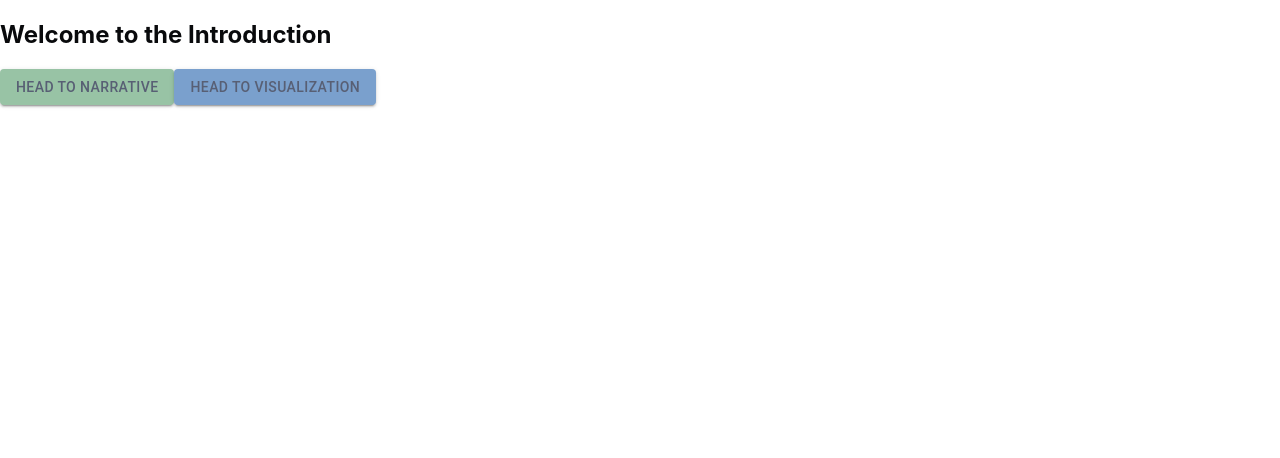
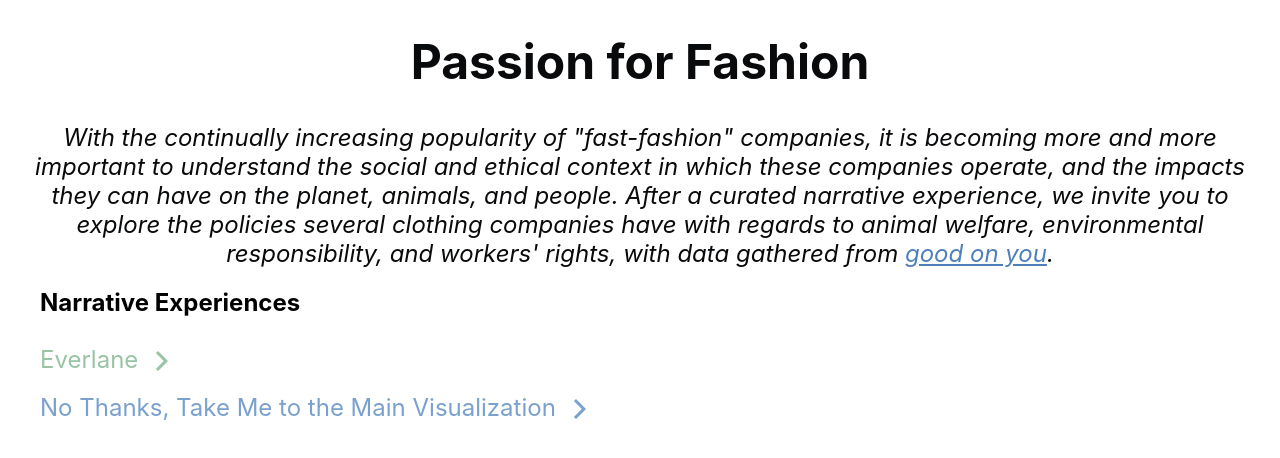
Before and after one commit to 6859-sp21/final-project-passion-for-fashion, a React (Create React App) app: page / in a window 1280 px wide. Shown: the top 458 px of the page. Built offline with nearby package versions, Linux system fonts and the light colour scheme.

Commit message:
Updated Introduction

```diff
--- a/src/Introduction/Intro.js
+++ b/src/Introduction/Intro.js
@@ -1,8 +1,15 @@
 import React, {Component} from 'react';
+
+import ArrowForwardIosIcon from '@material-ui/icons/ArrowForwardIos';
+import { IconButton } from '@material-ui/core';
 
 import Button from '@material-ui/core/Button';
 import colors from './../constants/colors';
 import states from './../constants/states';
+
+
+const summary = "With the continually increasing popularity of \"fast-fashion\" companies, it is becoming more and more important to understand the social and ethical context in which these companies operate, and the impacts they can have on the planet, animals, and people. After a curated narrative experience, we invite you to explore the policies several clothing companies have with regards to animal welfare, environmental responsibility, and workers' rights, with data gathered from ";
+const goodOnYouURL = "https://goodonyou.eco/";
 
 
 class Intro extends Component {
@@ -21,17 +28,44 @@ class Intro extends Component {
     render() {
         return (
         <div>
-            <h2 style={{color: colors.black}}>Welcome to the Introduction</h2>
-            <Button variant="contained" onClick={this.onNarrativeSubmit} style={{
-            color: colors.medium_grey,
-            size: "small",
-            backgroundColor: colors.soft_green,
-            }}>Head to Narrative</Button>
-            <Button variant="contained" onClick={this.onVisualizationSubmit} style={{
-            color: colors.medium_grey,
-            size: "small",
-            backgroundColor: colors.soft_blue,
-            }}>Head to Visualization</Button>
+            <h1 style={{fontSize:'48px', margin: ['20px','0px','20px','0px'], textAlign: 'center', color: colors.black}}>Passion for Fashion</h1>
+            <div style={{ marginLeft:'20px', marginRight:'20px', textAlign: 'center'}}>
+                <i style={{fontSize:'24px', color: colors.black}}>
+                    {summary}
+                    <a href={goodOnYouURL} style={{color:colors.bold_blue}} rel="noreferrer">good on you</a>
+                    <a>.</a>
+                </i>
+            </div>
+            <div style={{ marginLeft:'40px'}} >
+                <h2>Narrative Experiences</h2>
+                <div style={{display: 'flex'}}>
+                <div style={{fontSize:'24px', marginTop: '8px', color: colors.soft_green}}>Everlane</div>
+                <IconButton
+                children={<ArrowForwardIosIcon/>}
+                color="primary"
+                variant="contained"
+                onClick={this.onNarrativeSubmit}
+                style={{
+                    color: colors.soft_green,
+                    size: "small",
+                    backgroundColor: "transparent",}}
+                />
+                </div>
+                <div style={{display: 'flex'}}>
+                    <div style={{fontSize:'24px', marginTop: '8px', color: colors.soft_blue}}>No Thanks, Take Me to the Main Visualization</div>
+                    <IconButton
+                    children={<ArrowForwardIosIcon/>}
+                    color="primary"
+                    variant="contained"
+                    onClick={this.onVisualizationSubmit}
+                    style={{
+                        color: colors.soft_blue,
+                        size: "small",
+                        backgroundColor: "transparent",}}
+                    />
+                </div>
+            </div>
+
         </div>
         );
     }
```
